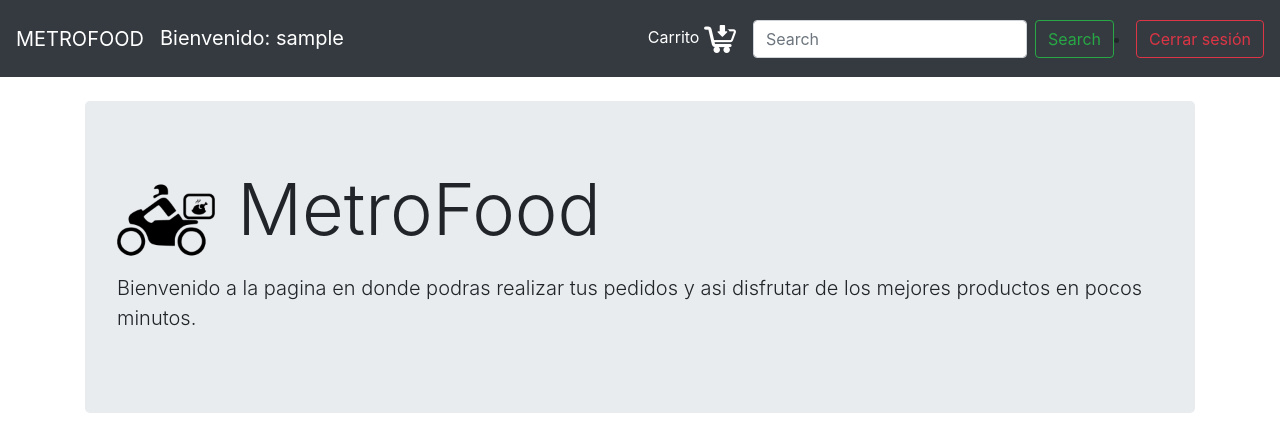
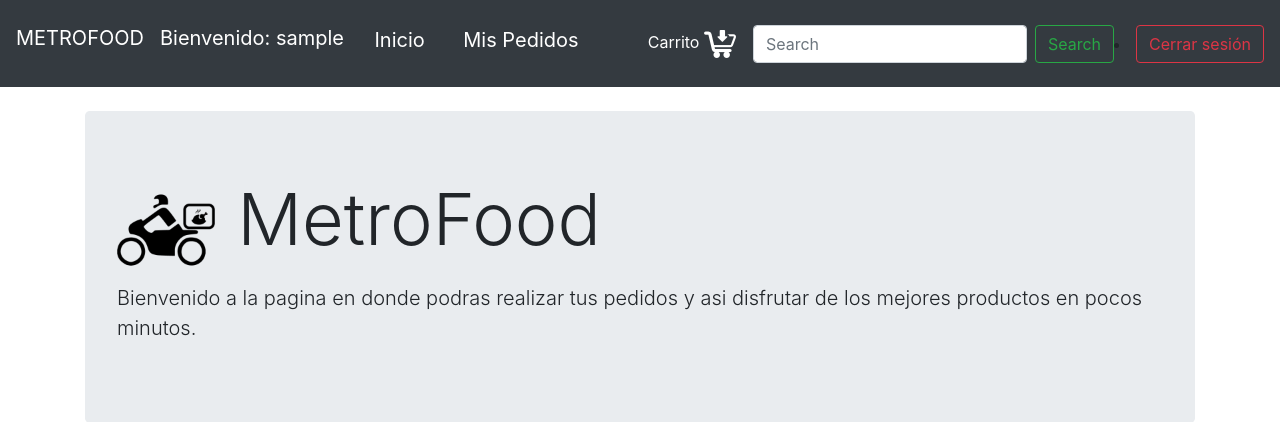
Before and after one commit to atjosue/ProyectoFinal, a PHP site: page /view/cliente/dashBoardCliente.php in a window 1280 px wide. Shown: the top 422 px of the page. Run offline with PHP 8.4, Linux system fonts and the light colour scheme; the visitor is signed in with stand-in values (Sample User, id 1); data that the repository does not hold is empty; style sheets or scripts are compiled from the project's sources.

Commit message:
botones en dashboard cliente

```diff
--- a/view/cliente/dashBoardCliente.php
+++ b/view/cliente/dashBoardCliente.php
@@ -23,7 +23,7 @@
  <body>
 
  <nav class="navbar navbar-expand-lg navbar-dark bg-dark">
-  <a class="navbar-brand" href="#">METROFOOD</a>
+  <a class="navbar-brand" href="#"><p style="margin-top: 5px"> METROFOOD</p></a>
   <button class="navbar-toggler" type="button" data-toggle="collapse" data-target="#navbarSupportedContent" aria-controls="navbarSupportedContent" aria-expanded="false" aria-label="Toggle navigation">
     <span class="navbar-toggler-icon"></span>
   </button>
@@ -33,11 +33,18 @@
       <li class="nav-item ">
         <p style=" color:white; font-size: 20px; margin-top: 15px; "><?php echo " Bienvenido: "; session_start(); print_r($_SESSION['USUARIO']); ?></p>
       </li>
+      <li class="nav-item active">
+        <a class="nav-link" href="#"><p style="font-size: 20px; margin-top: 9px"> &nbsp; &nbsp;   Inicio </p> </a>
+      </li>
+      <li class="nav-item active">
+        <a class="nav-link" href="verPedidoCliente.php"><p style="font-size: 20px; margin-top: 9px"> &nbsp; &nbsp;   Mis Pedidos</p> </a>
+      </li>
     </ul>
     <ul class="navbar-nav ml-auto">
       <li class="nav-item active">
         <a class="nav-link" href="ordenar.php">Carrito <img src="../../imagenes/iconos/agregarCarrito.png"></a>
       </li>
+
       <li class="nav-item active">
         <p style=" color:white; font-size: 20px; margin-top: 5px; " id="contadorCarrito"></p>
       </li>
--- /dev/null
+++ b/view/cliente/verPedidoCliente.php
@@ -0,0 +1 @@
+<?php  ?>
```
